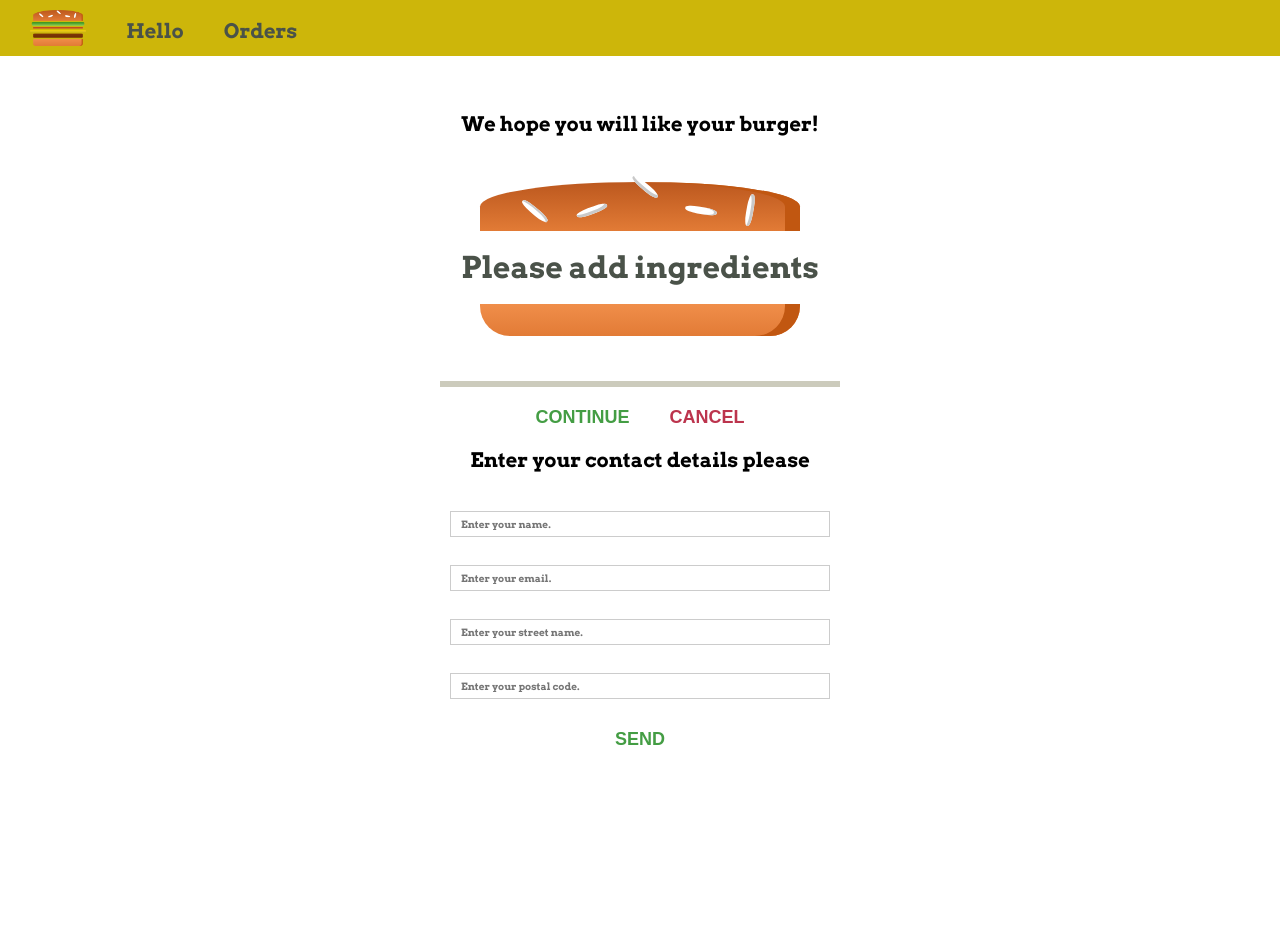
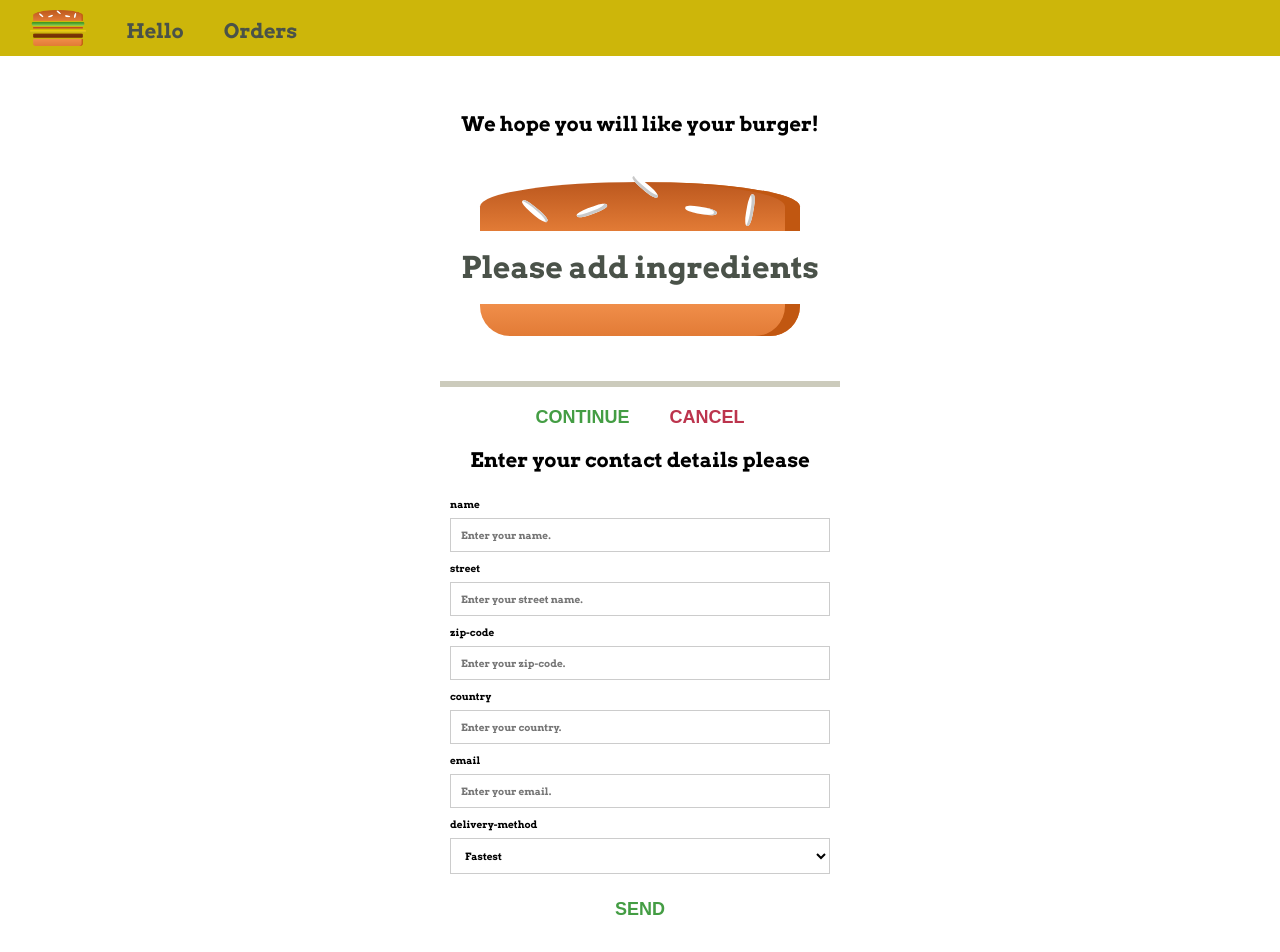
Before and after one commit to pldvd/burger-builder, a React (Create React App) app: page /checkout/checkout-form in a window 1280 px wide. Shown: the top 952 px of the page. Before the commit the page ends 800 px from the top, so only its background shows below. Built offline with nearby package versions, Linux system fonts and the light colour scheme.

Commit message:
add select tag to inputs and connect labels with input fields via HTMLfor

```diff
--- a/src/components/UI/Input/Input.js
+++ b/src/components/UI/Input/Input.js
@@ -5,12 +5,32 @@ const Input = (props) => {
 
   let inputElement = null;
 
-  switch (props.type) {
+  switch (props.inputtype) {
     case ('input'):
-      inputElement = <input className={styles.inputElement} {...props} />;
+      inputElement = <input
+        className={styles.inputElement}
+        {...props}
+        value={props.value} />;
       break;
     case ('textarea'):
-      inputElement = <textarea className={styles.inputElement} {...props} />;
+      inputElement = <textarea
+        className={styles.inputElement}
+        {...props}
+        value={props.value} />;
+      break;
+    case ('select'):
+      inputElement = <select
+        className={styles.inputElement}
+        {...props}
+        value={props.value}
+        displayvalues={props.displayValues}
+        >
+        {
+          props.displayvalues.map(displayValue => {
+          return <option value={displayValue} key={displayValue}>{displayValue}</option>
+          })
+        }
+      </select>;
       break;
     default:
       inputElement = <input className={styles.inputElement} {...props} />;
@@ -18,7 +38,7 @@ const Input = (props) => {
 
   return (
     <div className={styles.Input}>
-      <label className={styles.label}>{props.label}</label>
+      <label className={styles.label} htmlFor={props.id}>{props.name}</label>
       {inputElement}
     </div>
   )
--- a/src/components/UI/Input/Input.module.scss
+++ b/src/components/UI/Input/Input.module.scss
@@ -1,6 +1,6 @@
 .Input {
   width: 100%;
-  padding: 1rem;
+  padding: .5rem 1rem;
   box-sizing: border-box;
 }
 
@@ -17,7 +17,7 @@
   border: 1px solid #ccc;
   background-color: #fff;
   font: inherit;
-  padding: .6rem 1rem;
+  padding: 1rem 1rem;
 
   &:focus {
     outline: none;
--- a/src/containers/Checkout/CheckoutForm/CheckoutForm.tsx
+++ b/src/containers/Checkout/CheckoutForm/CheckoutForm.tsx
@@ -86,10 +86,12 @@ class CheckoutForm extends Component<CheckoutFormProps, CheckoutFormInterface> {
       <div className={styles.CheckoutForm}>
         <h2>Enter your contact details please</h2>
         <form>
-          <Input type="text" name="name" placeholder="Enter your name." />
-          <Input type="email" name="email" placeholder="Enter your email." />
-          <Input type="text" name="street" placeholder="Enter your street name." />
-          <Input type="text" name="postal" placeholder="Enter your postal code." />
+          <Input inputtype="input" type="text" name="name" id="name" placeholder="Enter your name." />
+          <Input inputtype="input" type="text" name="street" id="street" placeholder="Enter your street name." />
+          <Input inputtype="input" type="text" name="zip-code" id="zip-code" placeholder="Enter your zip-code." />
+          <Input inputtype="input" type="text" name="country" id="country" placeholder="Enter your country." />
+          <Input inputtype="input" type="email" name="email" id="email" placeholder="Enter your email." />
+          <Input inputtype="select" name="delivery-method" id="delivery-method" displayvalues={['Fastest', 'Cheapest']} />
           <Button color="green" clicked={this.handleSend}>Send</Button>
         </form>
       </div>
```
